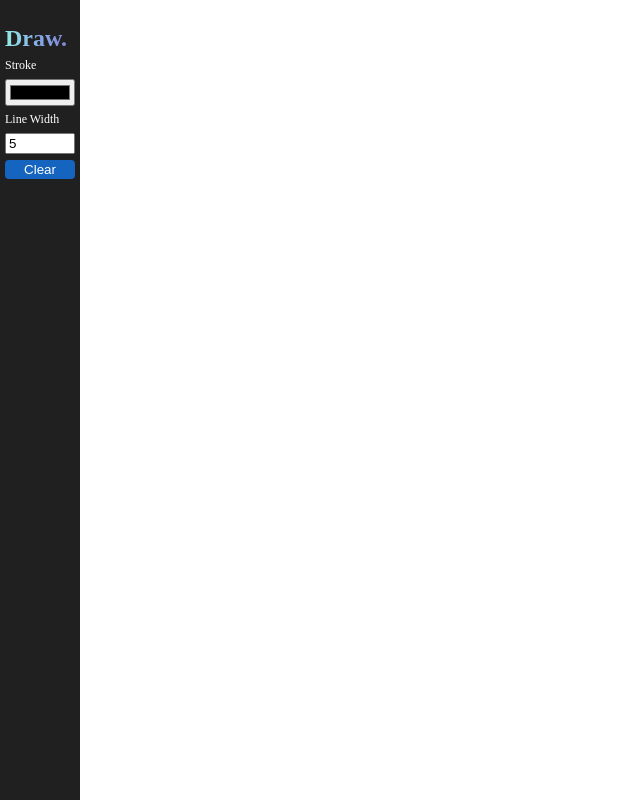
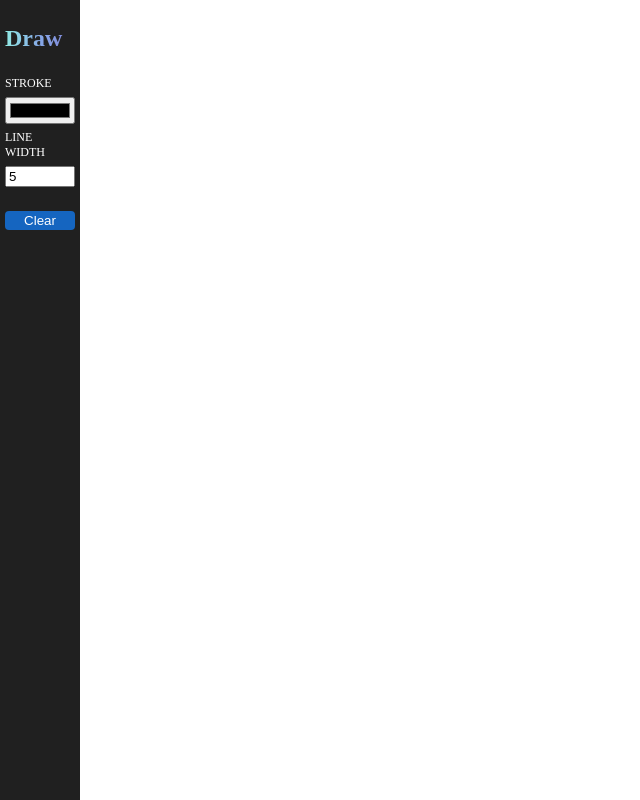
Before and after one commit to sidharthagrwl/drawing-app, a plain HTML site: page index.html in a window 1280 px wide. Shown: the whole page, without its empty margins (0-640 px from the left). Drawn offline with Linux system fonts and the light colour scheme.

Commit message:
made some changes

```diff
--- a/index.html
+++ b/index.html
@@ -4,18 +4,22 @@
     <meta http-equiv="X-UA-Compatible" content="IE=edge">
     <meta name="viewport" content="width=device-width, initial-scale=1.0">
     <link rel="stylesheet" href="style.css">
-    <title>Drawing app</title>
+    <title>drawing app</title>
 </head>
+
 <body>
     <section class="container">
         <div id="toolbar">
-            <h1>Draw.</h1>
-            <label for="stroke">Stroke</label>
+            <h1>Draw</h1>
+            <br>
+            <label for="stroke">STROKE</label>
             <input id="stroke" name='stroke' type="color">
-            <label for="lineWidth">Line Width</label>
+            <label for="lineWidth">LINE WIDTH</label>
             <input id="lineWidth" name='lineWidth' type="number" value="5">
+            <br>
             <button id="clear">Clear</button>
         </div>
+
         <div class="drawing-board">
             <canvas id="drawing-board"></canvas>
         </div>
```
